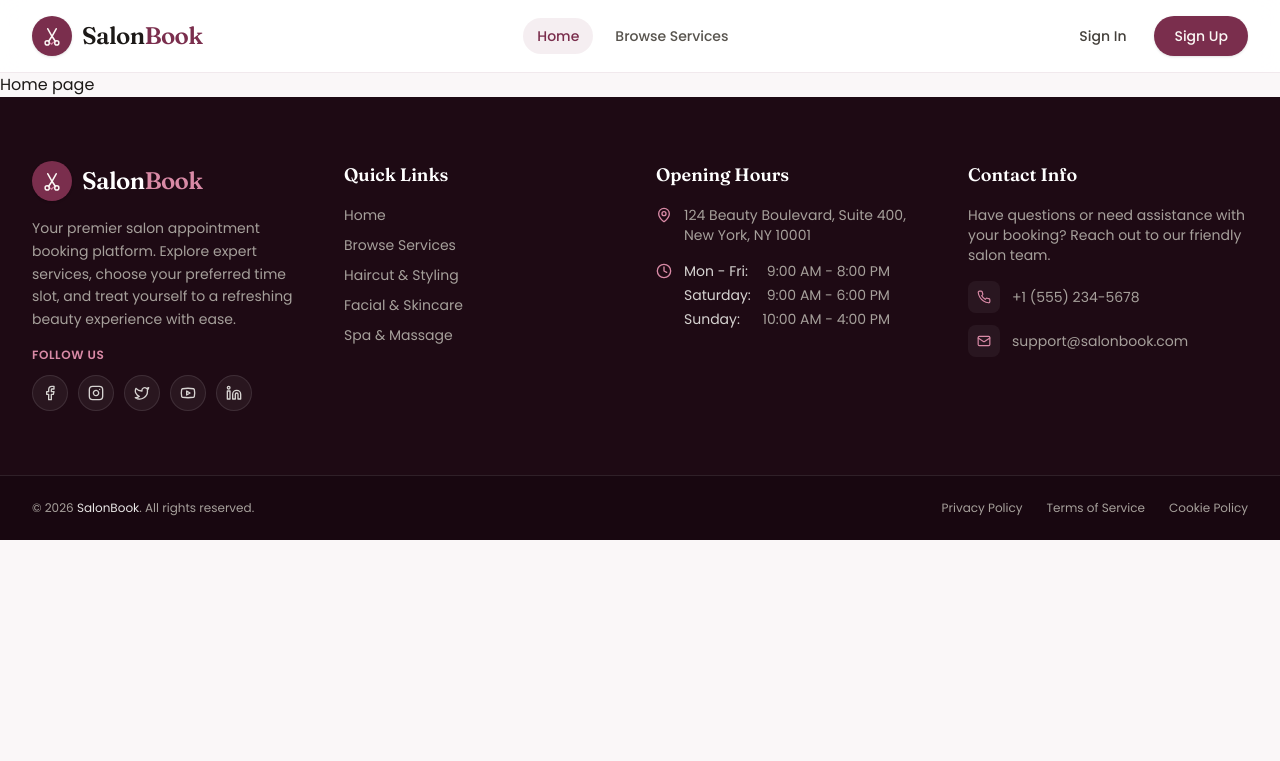
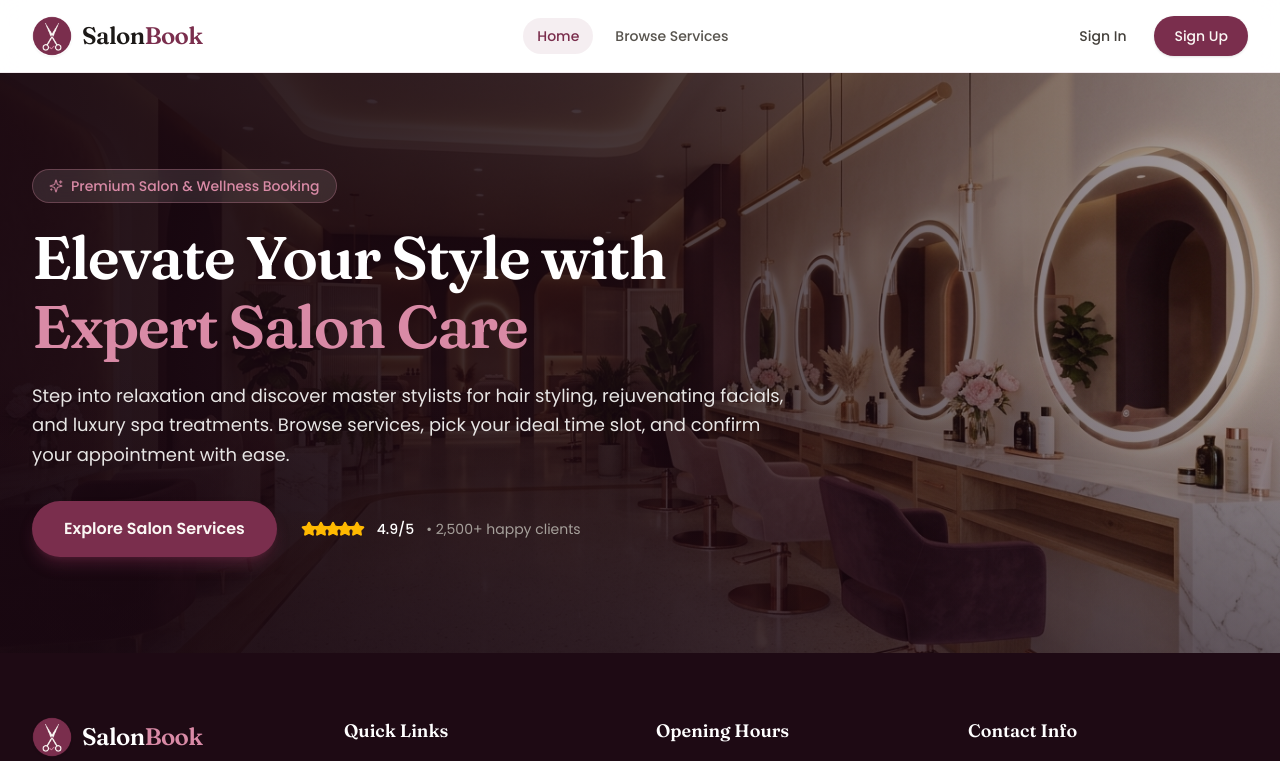
Before and after one commit to mrrakib5007/salonbook-client, a Next.js app: page / in a window 1280 px wide. Shown: the top 761 px of the page. Built offline with nearby package versions, Linux system fonts and the light colour scheme.

Commit message:
Banner Section Added

```diff
--- a/src/app/page.tsx
+++ b/src/app/page.tsx
@@ -1,8 +1,9 @@
+import BannerSection from "@/components/Home/BannerSection";
 
 export default function Home() {
   return (
     <div>
-      Home page
+      <BannerSection />
     </div>
   );
 }
--- /dev/null
+++ b/src/components/Home/BannerSection.tsx
@@ -0,0 +1,74 @@
+import React from "react";
+import Image from "next/image";
+import Link from "next/link";
+import { LuSparkles, LuStar } from "react-icons/lu";
+
+const BannerSection = () => {
+  return (
+    <section className="relative w-full overflow-hidden bg-[#1e0a14]">
+      {/* Salon-Themed Background Image with Next.js Optimization */}
+      <div className="absolute inset-0 z-0">
+        <Image
+          src="/banner-bg.jpg"
+          alt="Luxury Salon and Spa Interior"
+          fill
+          priority
+          sizes="100vw"
+          className="object-cover object-center"
+        />
+        {/* Multi-layer Gradient Overlay for Text Readability & Brand Aesthetics */}
+        <div className="absolute inset-0 bg-linear-to-r from-[#180710]/95 via-[#180710]/80 to-[#180710]/35" />
+        <div className="absolute inset-0 bg-linear-to-t from-[#180710] via-transparent to-transparent opacity-60 sm:opacity-40" />
+      </div>
+
+      {/* Hero Content Container */}
+      <div className="relative z-10 mx-auto max-w-7xl px-4 py-14 sm:px-6 sm:py-20 lg:px-8 lg:py-24">
+        <div className="flex flex-col items-center text-center sm:items-start sm:text-left max-w-2xl lg:max-w-3xl">
+          {/* Top Pill / Badge */}
+          <div className="inline-flex items-center gap-2 rounded-full border border-brand-secondary/30 bg-white/10 px-4 py-1.5 text-xs sm:text-sm font-medium text-brand-secondary backdrop-blur-md">
+            <LuSparkles className="text-sm text-brand-secondary animate-pulse" />
+            <span>Premium Salon & Wellness Booking</span>
+          </div>
+
+          {/* Title */}
+          <h1 className="mt-5 font-fraunces text-3xl font-semibold tracking-tight text-white sm:text-5xl lg:text-6xl leading-[1.15]">
+            Elevate Your Style with{" "}
+            <span className="text-brand-secondary">Expert Salon Care</span>
+          </h1>
+
+          {/* Short Description */}
+          <p className="mt-5 text-base sm:text-lg leading-relaxed text-stone-200">
+            Step into relaxation and discover master stylists for hair styling,
+            rejuvenating facials, and luxury spa treatments. Browse services,
+            pick your ideal time slot, and confirm your appointment with ease.
+          </p>
+
+          {/* CTA Button & Secondary Info */}
+          <div className="mt-8 flex flex-col sm:flex-row items-center justify-center sm:justify-start gap-4 w-full sm:w-auto">
+            <Link
+              href="/services"
+              className="w-full sm:w-auto inline-flex items-center justify-center gap-2.5 rounded-full bg-brand-primary px-8 py-4 text-base font-semibold text-brand-light shadow-lg shadow-brand-primary/40 transition-all duration-200 hover:-translate-y-0.5 hover:bg-brand-primary/90 hover:shadow-xl hover:shadow-brand-primary/50 focus:outline-none"
+            >
+              <span>Explore Salon Services</span>
+            </Link>
+
+            <div className="flex items-center justify-center gap-3 px-2 py-1 text-xs sm:text-sm text-stone-300">
+              <div className="flex -space-x-1">
+                {[...Array(5)].map((_, i) => (
+                  <LuStar
+                    key={i}
+                    className="h-4 w-4 fill-amber-400 text-amber-400"
+                  />
+                ))}
+              </div>
+              <span className="font-medium text-white">4.9/5</span>
+              <span className="text-stone-400">• 2,500+ happy clients</span>
+            </div>
+          </div>
+        </div>
+      </div>
+    </section>
+  );
+};
+
+export default BannerSection;
--- a/src/components/Shared/Footer.tsx
+++ b/src/components/Shared/Footer.tsx
@@ -2,6 +2,7 @@
 
 import React, { useSyncExternalStore } from "react";
 import Link from "next/link";
+import Logo from "./Logo";
 import {
   LuClock,
   LuFacebook,
@@ -46,63 +47,7 @@ const Footer = () => {
         <div className="grid grid-cols-1 gap-10 md:grid-cols-2 lg:grid-cols-4 lg:gap-8">
           {/* Column 1: Logo & Short Description */}
           <div className="space-y-4">
-            <Link
-              href="/"
-              className="group inline-flex items-center gap-2.5 focus:outline-none"
-            >
-              <span className="relative flex h-10 w-10 items-center justify-center rounded-full bg-brand-primary shadow-sm transition-transform duration-200 group-hover:scale-105">
-                <svg
-                  viewBox="0 0 40 40"
-                  fill="none"
-                  aria-hidden="true"
-                  className="h-6 w-6"
-                >
-                  <path
-                    d="M13 8L20 20.5L27 8"
-                    stroke="#fbf7f4"
-                    strokeWidth="2.6"
-                    strokeLinecap="round"
-                    strokeLinejoin="round"
-                  />
-                  <path
-                    d="M20 20.5L14.2 29.2"
-                    stroke="#fbf7f4"
-                    strokeWidth="2.6"
-                    strokeLinecap="round"
-                  />
-                  <path
-                    d="M20 20.5L25.8 29.2"
-                    stroke="#fbf7f4"
-                    strokeWidth="2.6"
-                    strokeLinecap="round"
-                  />
-                  <circle
-                    cx="12"
-                    cy="31.5"
-                    r="3.5"
-                    stroke="#fbf7f4"
-                    strokeWidth="2.4"
-                  />
-                  <circle
-                    cx="28"
-                    cy="31.5"
-                    r="3.5"
-                    stroke="#fbf7f4"
-                    strokeWidth="2.4"
-                  />
-                  <path
-                    d="M17.8 32L19.4 33.6L22.5 30.2"
-                    stroke="#d98aa6"
-                    strokeWidth="2.2"
-                    strokeLinecap="round"
-                    strokeLinejoin="round"
-                  />
-                </svg>
-              </span>
-              <span className="font-fraunces text-2xl font-semibold tracking-tight text-white">
-                Salon<span className="text-brand-secondary">Book</span>
-              </span>
-            </Link>
+            <Logo variant="dark" />
 
             <p className="text-sm leading-relaxed text-stone-400">
               Your premier salon appointment booking platform. Explore expert
--- /dev/null
+++ b/src/components/Shared/Logo.tsx
@@ -0,0 +1,81 @@
+import React from "react";
+import Image from "next/image";
+import Link from "next/link";
+
+interface LogoProps {
+  className?: string;
+  onClick?: () => void;
+  variant?: "light" | "dark"; // "light" for light backgrounds (Navbar), "dark" for dark backgrounds (Footer)
+  size?: "sm" | "md" | "lg";
+  showText?: boolean;
+  href?: string;
+}
+
+const Logo: React.FC<LogoProps> = ({
+  className = "",
+  onClick,
+  variant = "light",
+  size = "md",
+  showText = true,
+  href = "/",
+}) => {
+  // Size classes
+  const sizeConfig = {
+    sm: {
+      dimension: 32,
+      badge: "h-8 w-8",
+      text: "text-lg sm:text-xl",
+    },
+    md: {
+      dimension: 40,
+      badge: "h-10 w-10",
+      text: "text-xl sm:text-2xl",
+    },
+    lg: {
+      dimension: 48,
+      badge: "h-12 w-12",
+      text: "text-2xl sm:text-3xl",
+    },
+  }[size];
+
+  // Variant color styles (No hover scale or transform effect per user requirement)
+  const isDark = variant === "dark";
+
+  return (
+    <Link
+      href={href}
+      onClick={onClick}
+      className={`inline-flex items-center gap-2.5 focus:outline-none ${className}`}
+    >
+      {/* Brand Icon Image from public/logo.png */}
+      <span
+        className={`relative flex ${sizeConfig.badge} shrink-0 items-center justify-center overflow-hidden rounded-full shadow-xs`}
+      >
+        <Image
+          src="/logo.png"
+          alt="SalonBook Logo"
+          width={sizeConfig.dimension}
+          height={sizeConfig.dimension}
+          className="h-full w-full object-cover"
+          priority
+        />
+      </span>
+
+      {/* Brand Text */}
+      {showText && (
+        <span
+          className={`font-fraunces ${sizeConfig.text} font-semibold tracking-tight ${
+            isDark ? "text-white" : "text-stone-900"
+          }`}
+        >
+          Salon
+          <span className={isDark ? "text-brand-secondary" : "text-brand-primary"}>
+            Book
+          </span>
+        </span>
+      )}
+    </Link>
+  );
+};
+
+export default Logo;
--- a/src/components/Shared/Navbar.tsx
+++ b/src/components/Shared/Navbar.tsx
@@ -3,6 +3,7 @@
 import React, { Suspense, useEffect, useRef, useState } from "react";
 import Link from "next/link";
 import { usePathname } from "next/navigation";
+import Logo from "./Logo";
 import {
   LuChevronDown,
   LuHouse,
@@ -119,69 +120,6 @@ function MobileNavLink({
   );
 }
 
-function BrandLogo({ onClick }: { onClick?: () => void }) {
-  return (
-    <Link
-      href="/"
-      onClick={onClick}
-      className="group inline-flex items-center gap-2.5 focus:outline-none"
-    >
-      <span className="relative flex h-10 w-10 items-center justify-center rounded-full bg-brand-primary shadow-sm transition-transform duration-200 group-hover:scale-105">
-        <svg
-          viewBox="0 0 40 40"
-          fill="none"
-          aria-hidden="true"
-          className="h-6 w-6"
-        >
-          <path
-            d="M13 8L20 20.5L27 8"
-            stroke="#fbf7f4"
-            strokeWidth="2.6"
-            strokeLinecap="round"
-            strokeLinejoin="round"
-          />
-          <path
-            d="M20 20.5L14.2 29.2"
-            stroke="#fbf7f4"
-            strokeWidth="2.6"
-            strokeLinecap="round"
-          />
-          <path
-            d="M20 20.5L25.8 29.2"
-            stroke="#fbf7f4"
-            strokeWidth="2.6"
-            strokeLinecap="round"
-          />
-          <circle
-            cx="12"
-            cy="31.5"
-            r="3.5"
-            stroke="#fbf7f4"
-            strokeWidth="2.4"
-          />
-          <circle
-            cx="28"
-            cy="31.5"
-            r="3.5"
-            stroke="#fbf7f4"
-            strokeWidth="2.4"
-          />
-          <path
-            d="M17.8 32L19.4 33.6L22.5 30.2"
-            stroke="#d98aa6"
-            strokeWidth="2.2"
-            strokeLinecap="round"
-            strokeLinejoin="round"
-          />
-        </svg>
-      </span>
-      <span className="font-fraunces text-xl sm:text-2xl font-semibold tracking-tight text-stone-900">
-        Salon<span className="text-brand-primary">Book</span>
-      </span>
-    </Link>
-  );
-}
-
 const Navbar = () => {
   const [isMobileMenuOpen, setIsMobileMenuOpen] = useState(false);
   const [isProfileOpen, setIsProfileOpen] = useState(false);
@@ -249,7 +187,7 @@ const Navbar = () => {
           className="mx-auto flex h-18 max-w-7xl items-center justify-between px-4 sm:px-6 lg:px-8"
         >
           {/* Left: Brand Logo */}
-          <BrandLogo />
+          <Logo />
 
           {/* Center: Desktop Navigation Links */}
           <div className="hidden lg:flex lg:items-center lg:gap-2">
@@ -373,7 +311,7 @@ const Navbar = () => {
       >
         {/* Slider Header */}
         <div className="flex items-center justify-between border-b border-brand-primary/10 bg-brand-light/60 px-5 py-4">
-          <BrandLogo onClick={closeMobileMenu} />
+          <Logo onClick={closeMobileMenu} />
           <button
             type="button"
             onClick={closeMobileMenu}
```
Also changed, not shown: public/banner-bg.jpg (added), public/logo.png (added).
